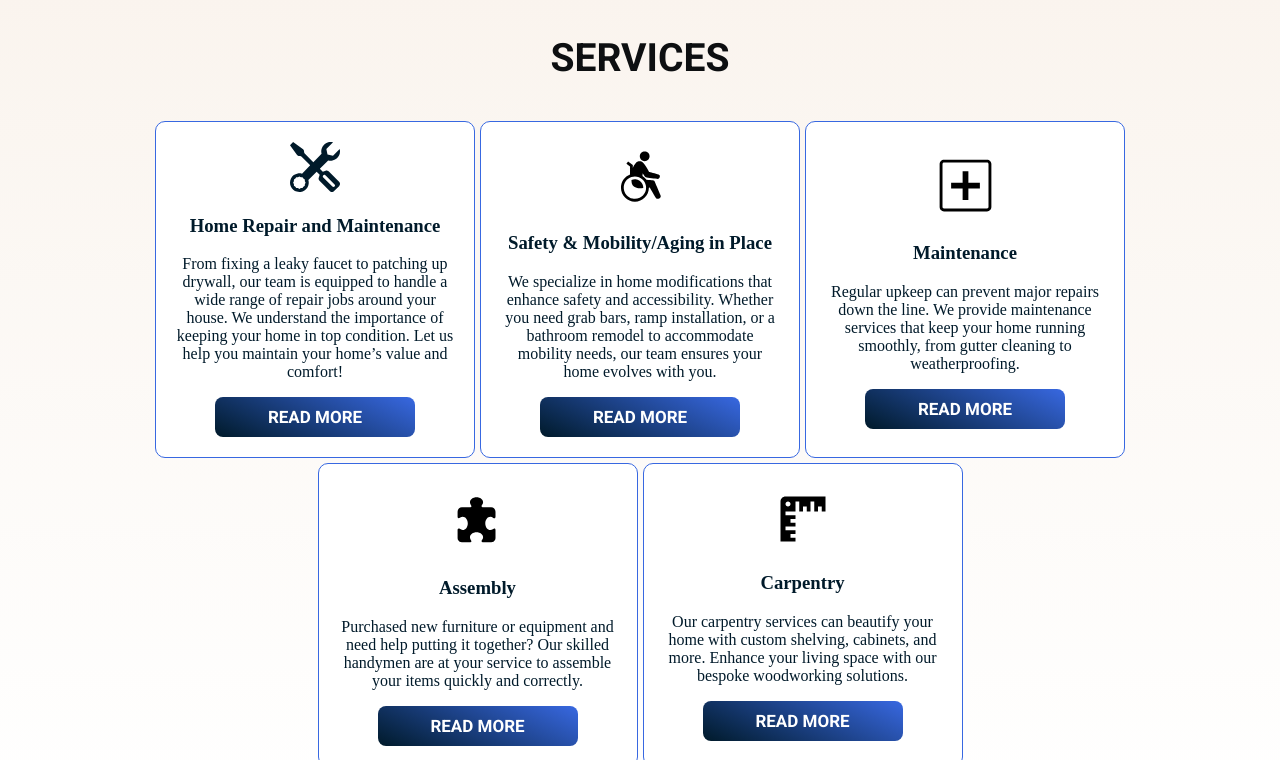
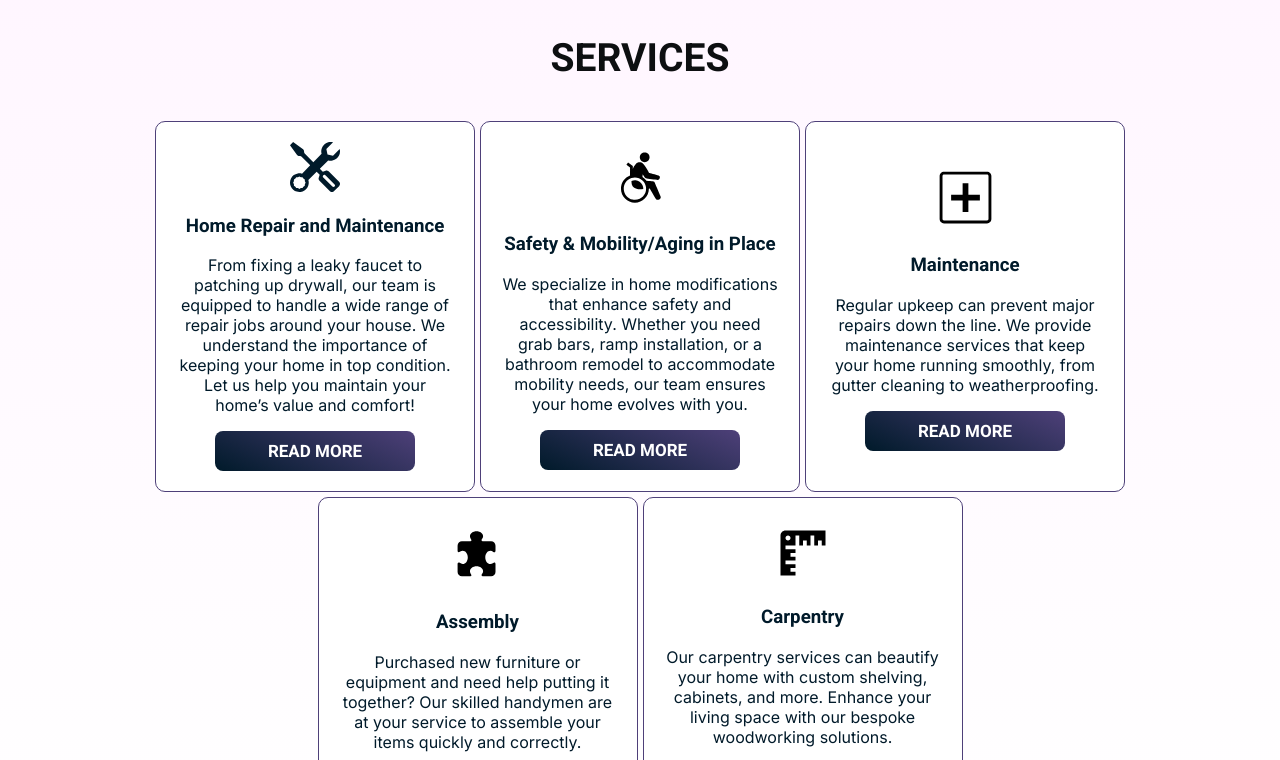
Before and after one commit to SelfTaughtCoder78704/handyhands, an Astro site: page / in a window 1280 px wide. Shown: the part 731-1491 px from the top of the page. Built offline with nearby package versions, Linux system fonts and the light colour scheme; Astro itself is replaced by a stand-in of ours.

Commit message:
messing with colors for different site

```diff
--- a/src/components/Button.astro
+++ b/src/components/Button.astro
@@ -4,7 +4,7 @@ interface Props {
   href?: string;
   target?: string;
   rel?: string;
-  classes: 'primary' | 'secondary' | 'no-hov-prime' | 'no-hov-sec';
+  classes: 'primary' | 'secondary' | 'no-hov-prime' | 'no-hov-sec' | 'primary-card-btn';
   elementKind: 'button' | 'link' | 'dummy' | 'submit';
 }
 
@@ -158,4 +158,33 @@ const { text, href, target, rel, classes, elementKind } = Astro.props;
     transition: all 0.2s ease-in-out;
     text-decoration: none;
   }
+
+  .primary-card-btn{
+    background: var(--prime-black);
+    display: block;
+    color: var(--secondary);
+    text-align: center;
+    font-family: Roboto;
+    font-size: 17px;
+    font-style: normal;
+    font-weight: 600;
+    line-height: normal;
+    text-transform: uppercase;
+    padding: 10px 20px;
+    width: 200px;
+    margin: 0 auto;
+    border-radius: 0.5rem;
+    text-align: center;
+    transition: all 0.5s ease-in-out;
+    text-decoration: none;
+  }
+
+  .primary-card-btn:hover {
+    background: var(--secondary);
+    color:  var(--primary);
+    text-decoration: none;
+    box-shadow: 4px 4px 12px #00000040;
+    /* scale up */
+    transform: scale(1.1);
+  }
 </style>
--- a/src/components/Card.astro
+++ b/src/components/Card.astro
@@ -17,7 +17,7 @@ const { icon, title, text, link, btnText} = Astro.props;
     <h3>{title}</h3>
     <p>{text}</p>
     <Button
-      classes='primary'
+      classes='primary-card-btn'
       elementKind='link'
       text={ btnText }
       href={link}
@@ -45,6 +45,7 @@ const { icon, title, text, link, btnText} = Astro.props;
 
 	.card:hover {
 		background:  var(--tertiary);
+    color: var(--black);
 		transform: scale(1.1);
 		box-shadow: 0px 4px 4px rgba(0, 0, 0, 0.25);
 	}
@@ -55,4 +56,6 @@ const { icon, title, text, link, btnText} = Astro.props;
   .card .primary {
     margin: 0 auto;
   }
+
+
 </style>
--- a/src/components/Hero.astro
+++ b/src/components/Hero.astro
@@ -18,7 +18,7 @@ const { title, subtitle, content, cta } = Astro.props;
   <div class="hero__content">
     <h1 class="hero__title">{ title }</h1>
     <h2 class="hero__subtitle">{ subtitle }</h2>
-    <p class="hero__text" set:html={ content }></p>
+    <p class="hero__text" set:html={ content } />
     <Button
       classes='primary'
       elementKind='link'
--- a/src/components/Nav.astro
+++ b/src/components/Nav.astro
@@ -127,12 +127,13 @@ links.forEach(link => {
     text-decoration: none;
     font-size: 1.2rem;
     font-weight: 500;
-    transition: color 0.2s ease-in-out;
+    transition: all 0.2s ease-in-out;
   }
 
   .nav__link:hover {
     color: var(--secondary);
     text-decoration: underline;
+    transform: scale(1.1);
   }
   .is_active {
     text-decoration: underline;
--- a/src/content/config.ts
+++ b/src/content/config.ts
@@ -12,6 +12,7 @@ const siteSettingsCollection = defineCollection({
       text: z.string(),
       isActive: z.boolean(),
     })),
+    heroParagraph: z.string(),
     cards: z.array(z.object({
       icon: z.string(),
       title: z.string(),
--- a/src/content/siteSettings/settings.json
+++ b/src/content/siteSettings/settings.json
@@ -1,12 +1,29 @@
 {
   "siteName": "CTX Handy Hands",
   "tagLine": "Your Trusted Partner in Home Improvement and Repair",
+  "heroParagraph": "your go-to experts for making your home the best it can be. With a focus on quality, reliability, and customer satisfaction, we tackle your home to-do list so you don't have to!",
   "nav": [
-    { "href": "/", "text": "Home", "isActive": true },
-    { "href": "/about", "text": "About", "isActive": false },
-    { "href": "/blog", "text": "Blog", "isActive": false },
-    { "href": "/faq", "text": "FAQ", "isActive": false }
-],
+    {
+      "href": "/",
+      "text": "Home",
+      "isActive": true
+    },
+    {
+      "href": "/about",
+      "text": "About",
+      "isActive": false
+    },
+    {
+      "href": "/blog",
+      "text": "Blog",
+      "isActive": false
+    },
+    {
+      "href": "/faq",
+      "text": "FAQ",
+      "isActive": false
+    }
+  ],
   "cards": [
     {
       "icon": "/icons/tools.svg",
@@ -23,7 +40,7 @@
       "link": "/safety-and-mobility"
     },
     {
-      "icon":  "/icons/maintenance.svg",
+      "icon": "/icons/maintenance.svg",
       "title": "Maintenance",
       "text": "Regular upkeep can prevent major repairs down the line. We provide maintenance services that keep your home running smoothly, from gutter cleaning to weatherproofing.",
       "btnText": "Read More",
--- a/src/layouts/Layout.astro
+++ b/src/layouts/Layout.astro
@@ -52,12 +52,21 @@ const { title } = Astro.props;
 	body {
 		margin: 0;
 		padding: 0;
+
+	}
+
+	h1, h2, h3, h4, h5, h6 {
+		font-family: Roboto;
+	}
+
+	p {
+		font-family: Inter;
 	}
 
 	:root {
-		--primary: #3868e1;
-		--secondary: #fff;
-		--tertiary: #FAF4EE;
+		--primary: #4e4079;
+		--secondary: #ffffff;
+		--tertiary: #fff6ff;
 		--linear-bg: linear-gradient(180deg, var(--tertiary) 0%, rgba(255, 255, 255, 0.00) 100%);
 		--black: #001a2a;
 		--prime-black: linear-gradient(26deg, var(--black) 0%, var(--primary) 100%);
--- a/src/pages/index.astro
+++ b/src/pages/index.astro
@@ -18,7 +18,7 @@ const cards = siteSettings[0].data.cards;
 		<Hero
 			title={siteSettings[0].data.siteName}
 			subtitle={siteSettings[0].data.tagLine}
-			content=`{<b>Welcome to ${siteSettings[0].data.siteName}</b> – your go-to experts for making your home the best it can be. With a focus on quality, reliability, and customer satisfaction, we tackle your home to-do list so you don't have to!`}
+			content={`<b>Welcome to ${siteSettings[0].data.siteName}</b> – ${siteSettings[0].data.heroParagraph}`}
 			cta={{
 				text: 'Get a Quote',
 				link: '/contact'
```
